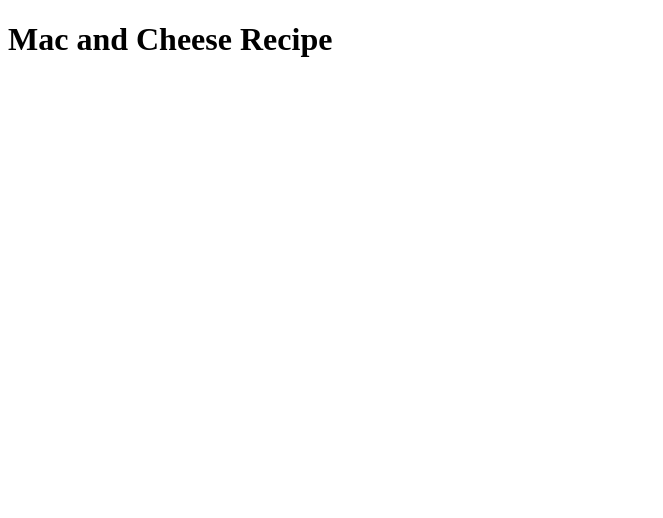
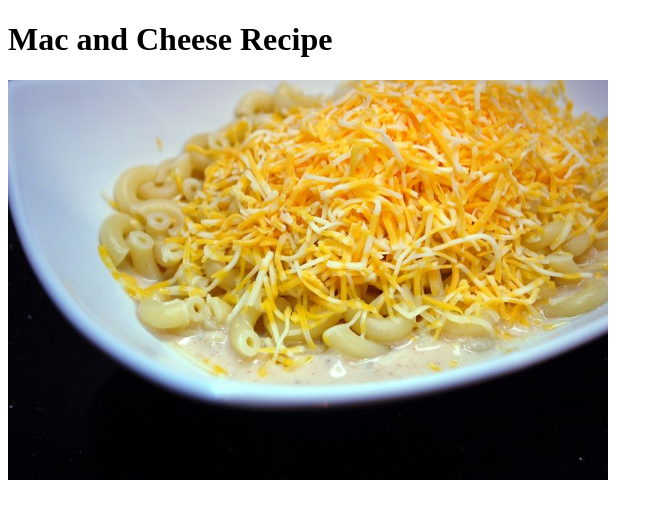
Before and after one commit to jchambers26/recipes, a plain HTML site: page recipes/mac_and_cheese.html in a window 1280 px wide. Shown: the whole page, without its empty margins (0-663 px from the left). Drawn offline with Linux system fonts and the light colour scheme.

Commit message:
add image to mac recipe

```diff
--- a/recipes/mac_and_cheese.html
+++ b/recipes/mac_and_cheese.html
@@ -8,5 +8,8 @@
 
     <body>
         <h1>Mac and Cheese Recipe</h1>
+        <img src="../images/mac.jpg"
+        width="600"
+        height="400">
     </body>
 </html>
```
Also changed, not shown: images/mac.jpg (added).
